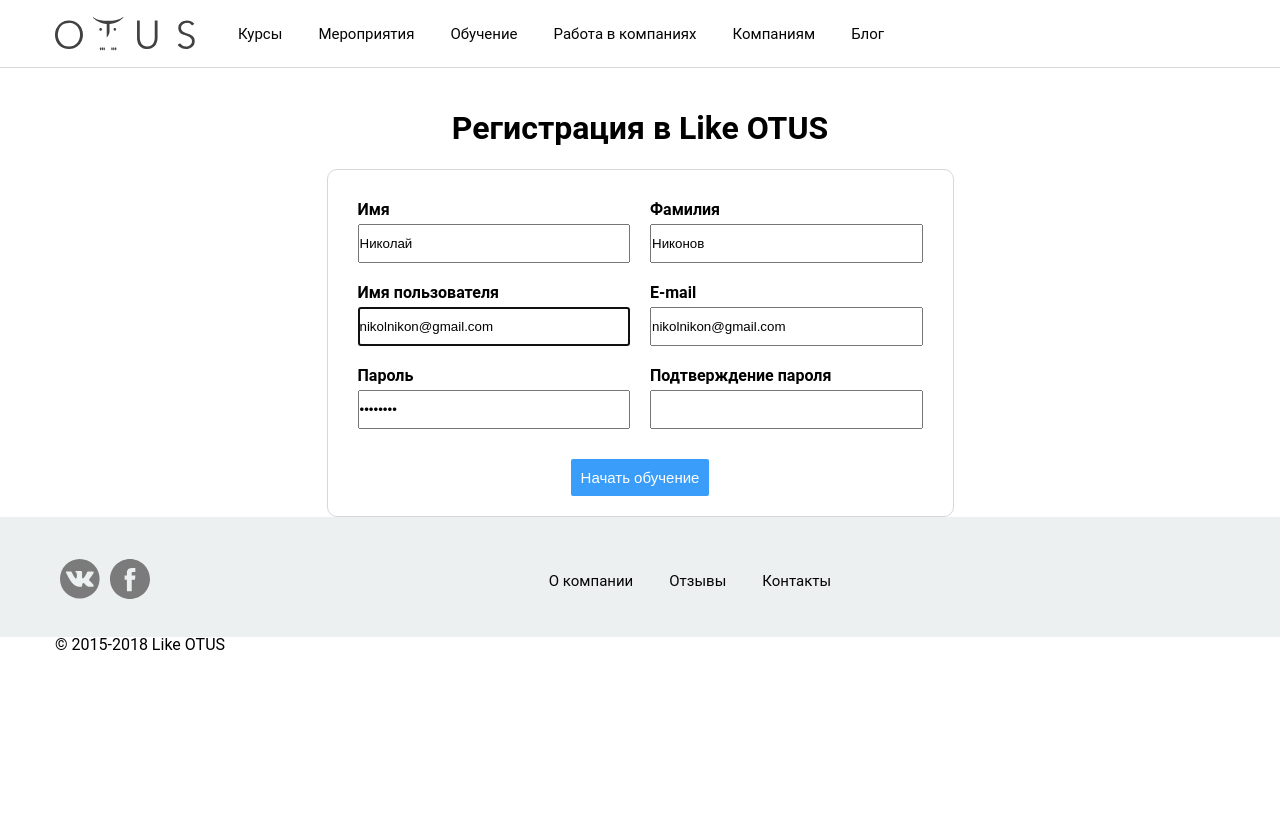
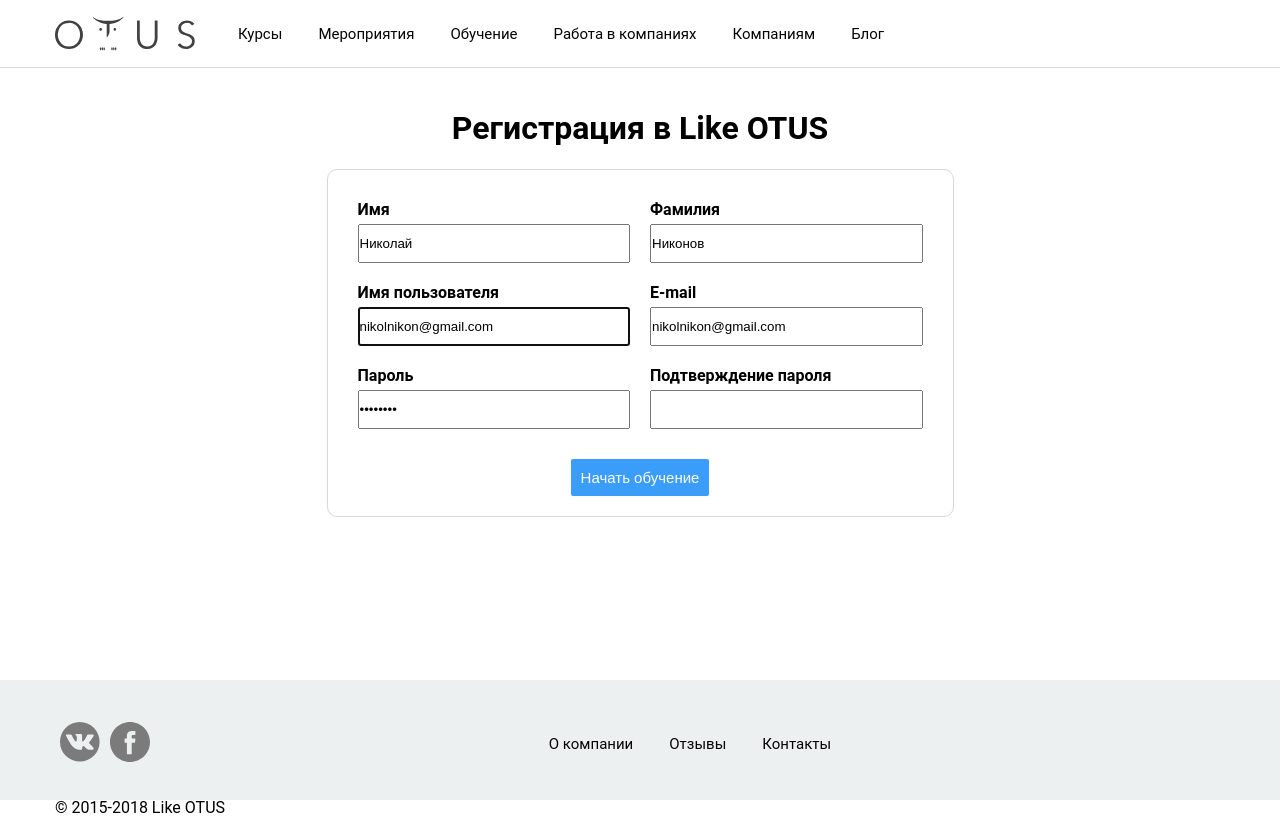
Before and after one commit to nikolnikon/otus_web_like_otus_react, a React (Create React App) app: page / in a window 1280 px wide. Built offline with nearby package versions, Linux system fonts and the light colour scheme.

Commit message:
Исправил баг с футером, который не прикреплялся вниз страницы

```diff
--- a/public/index.html
+++ b/public/index.html
@@ -21,11 +21,11 @@
     -->
     <title>Like OTUS</title>
   </head>
-  <body>
+  <body id="root">
     <noscript>
       You need to enable JavaScript to run this app.
     </noscript>
-    <div id="root"></div>
+    <!--<div id="root"></div>-->
     <!--
       This HTML file is a template.
       If you open it directly in the browser, you will see an empty page.
--- a/src/common/App.css
+++ b/src/common/App.css
@@ -1,13 +1,22 @@
 body {
     margin: 0;
+    display: flex;
+    flex-direction: column;
+    min-height: 100vh;
+    font-family: Roboto, sans-serif;
 }
 
-.page {
-    font-family: Roboto, sans-serif;
-    display: flex;
-    flex-direction: column;
-    height: 100%;
+.main {
+    flex: 1 0 auto;
 }
+
+/*.page {*/
+    /*!*font-family: Roboto, sans-serif;*!*/
+    /*!*display: flex;*!*/
+    /*!*flex-direction: column;*!*/
+    /*!*height: 100%;*!*/
+    /*flex: 1 0 auto;*/
+/*}*/
 
 .page__header {
     margin-bottom: 20px;
@@ -15,8 +24,8 @@ body {
 
 .container {
     max-width: 1170px;
-    -webkit-box-sizing: border-box;
-    -moz-box-sizing: border-box;
+    /*-webkit-box-sizing: border-box;*/
+    /*-moz-box-sizing: border-box;*/
     box-sizing: border-box;
     /*overflow: hidden;*/
     height: 100%;
--- a/src/common/App.js
+++ b/src/common/App.js
@@ -105,7 +105,7 @@ class App extends Component {
 
     render() {
         return (
-            <div className="page">
+            <React.Fragment>
             <Header/>
             <Main>
                 {/*<FeaturesStrip features={features}/>*/}
@@ -114,8 +114,8 @@ class App extends Component {
                 <RegistrationSegment user={user}/>
             </Main>
             <Footer/>
-            </div>
-        );
+            </React.Fragment>
+        )
     }
 }
 
--- a/src/common/Main.js
+++ b/src/common/Main.js
@@ -3,7 +3,7 @@ import React, { Component } from 'react'
 class Main extends Component {
     render() {
         return (
-            <main>
+            <main className="main">
                 {this.props.children}
             </main>
         )
```
Lines whose indentation alone changed are shown as unchanged.
